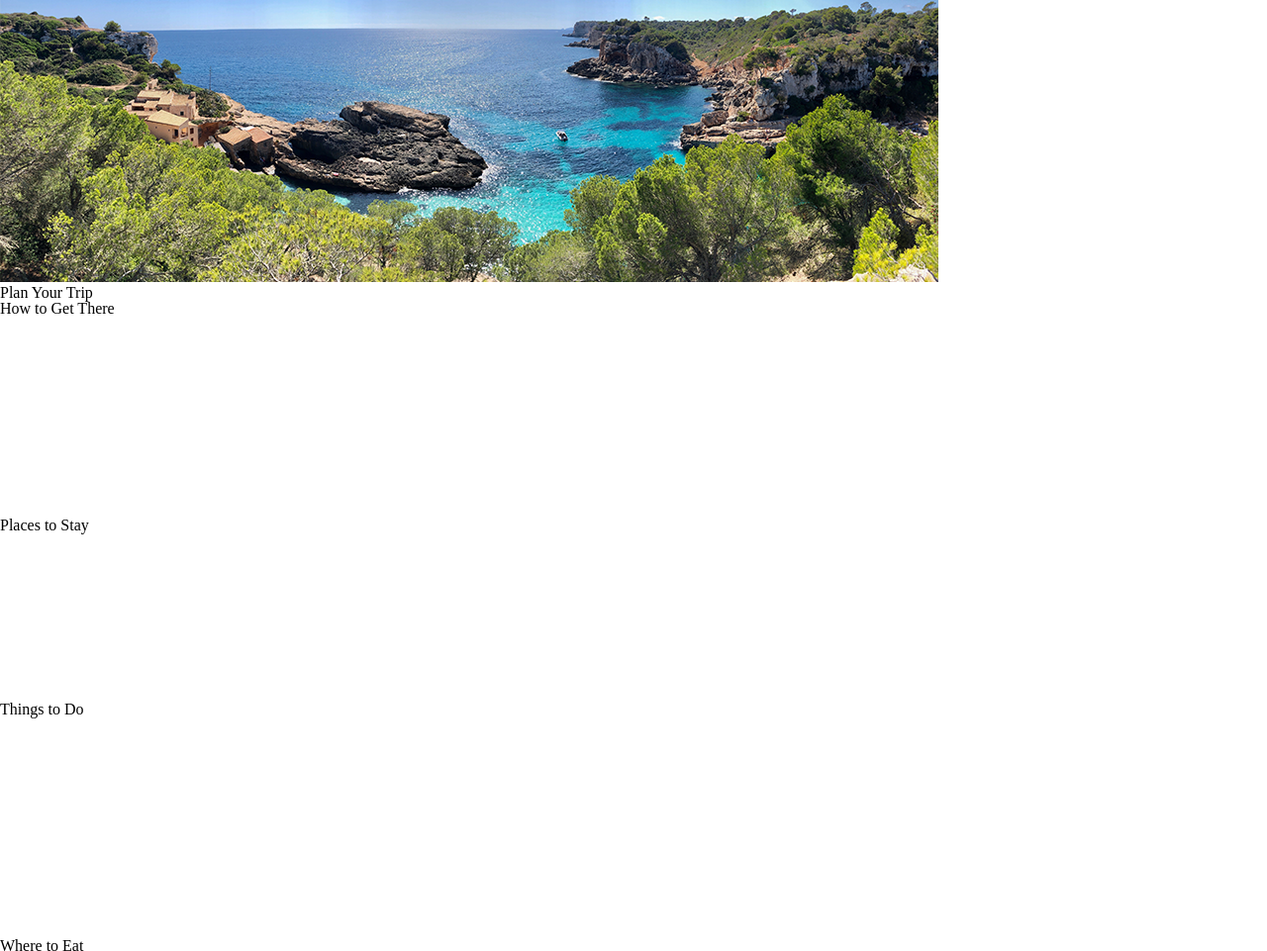
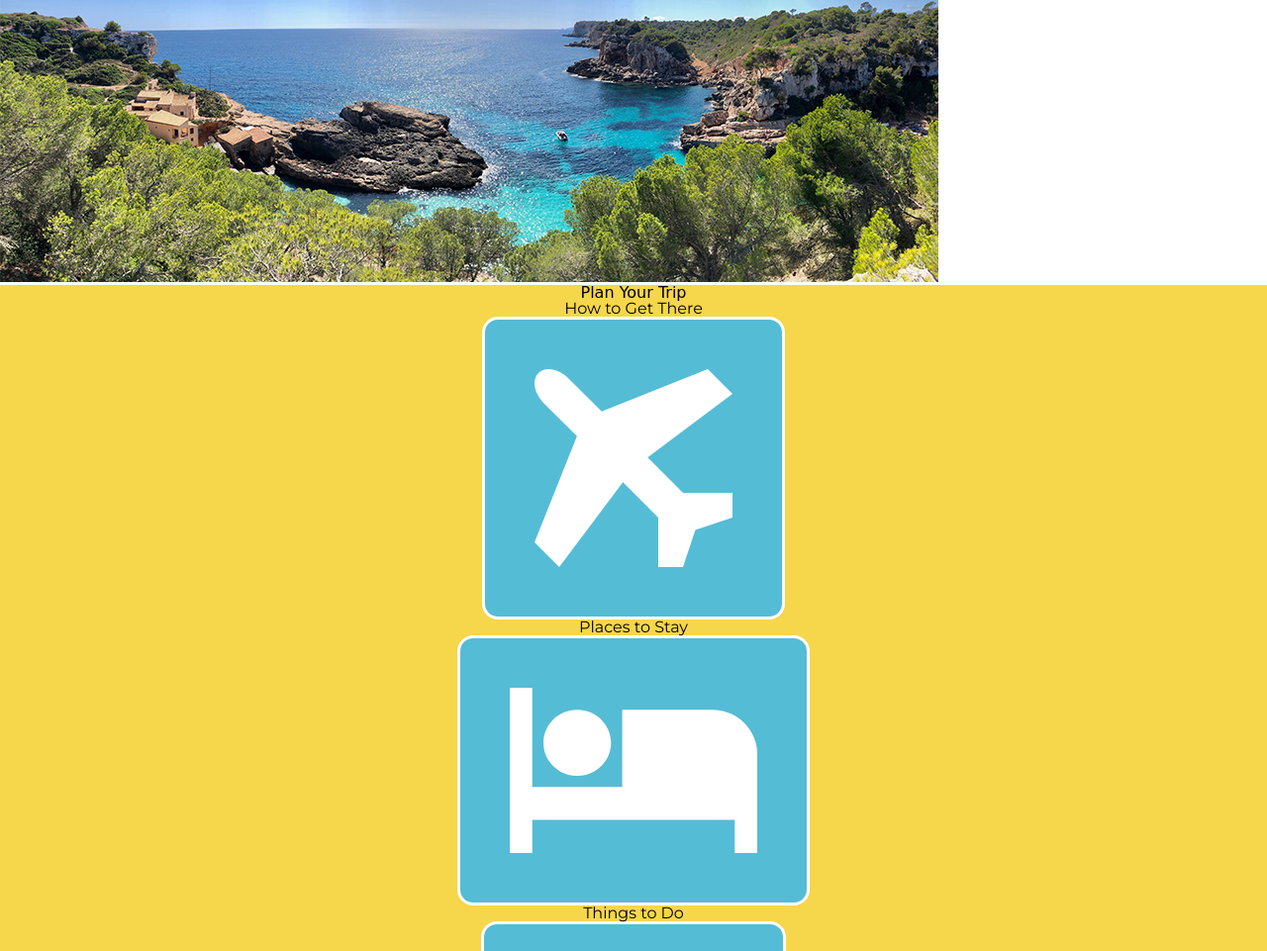
Before and after one commit to annetteshort/wunderlust, a plain HTML site: page wunderlust-majorca.html in a window 1280 px wide. Shown: the part 756-1717 px from the top of the page at 99% size. Drawn offline with Linux system fonts and the light colour scheme; files whose address does not match are found by name; a web font is replaced by a local one.

Commit message:
Mid way commit

```diff
--- a/styles.css
+++ b/styles.css
@@ -49,3 +49,70 @@ table {
 	border-spacing: 0;
 }
 /*End of css reset*/
+
+@import url('https://fonts.googleapis.com/css2?family=Molle&family=Montserrat&display=swap');
+/*font-family: 'Molle', cursive; --> h1, h2, h3
+font-family: 'Montserrat', sans-serif;--> h4, p, q, small, nav, button, form
+*/
+
+/*Root to keep track of brand colors */
+:root {
+    --yellow: #F6D64A;
+    --teal: #55BCD5;
+    --purple: #9B26B0;
+    --blue: #499BD2;
+    --dark-gray: #222222;
+    --light-gray: #EAEAEA;
+    --white: #FFFFFF;
+    --black: #000000;
+}
+h1, h2, h3 {
+    font-family: 'Molle', cursive;
+}
+h4, p, q, small, nav, button, form {
+    font-family: 'Montserrat', sans-serif;
+}
+#skip {
+    position: absolute;
+    left: -10000px;
+    overflow: hidden;
+}
+#skip:focus {
+    position: static;
+    width: auto;
+    height: auto;
+}
+header {
+    background: linear-gradient(0deg, rgb(255,255,255) 5%, rgb(85,188,213) 100%);
+
+}
+body {
+    background-color: var(--white);
+}
+#plan {
+    background-color: var(--yellow);
+}
+#plan h3, h4 {
+    text-align: center;
+}
+
+#plan img {
+    background-color: var(--teal);
+    display: grid;
+    margin: 0 auto;
+    border-radius: 1em;
+    padding: 50px;
+    border:3px solid var(--white);
+}
+#about {
+    background-color: var(--blue);
+}
+#about h3, h4, p {
+    text-align: center;
+}
+#about img {
+    display: grid;
+    margin: 0 auto;
+    border-radius: 1em;
+    padding: 50px;
+}
```
Also changed, not shown: images/carmen-lorenzo.png (renamed from images/images/carmen-lorenzo.png), images/do.svg (renamed from images/images/do.svg), images/eat.svg (renamed from images/images/eat.svg), images/elevation.svg (renamed from images/images/elevation.svg), images/favicon.png (renamed from images/images/favicon.png), images/get.svg (renamed from images/images/get.svg), images/ines-villegoes.png (renamed from images/images/ines-villegoes.png), images/location.svg (renamed from images/images/location.svg), images/logo.png (renamed from images/images/logo.png), images/majorca-beach.png (renamed from images/images/majorca-beach.png), images/majorca-cove-small.png (renamed from images/images/majorca-cove-small.png), images/majorca-cove.png (renamed from images/images/majorca-cove.png), images/majorca-waves.png (renamed from images/images/majorca-waves.png), images/max-winter.png (renamed from images/images/max-winter.png), 4 more files.
